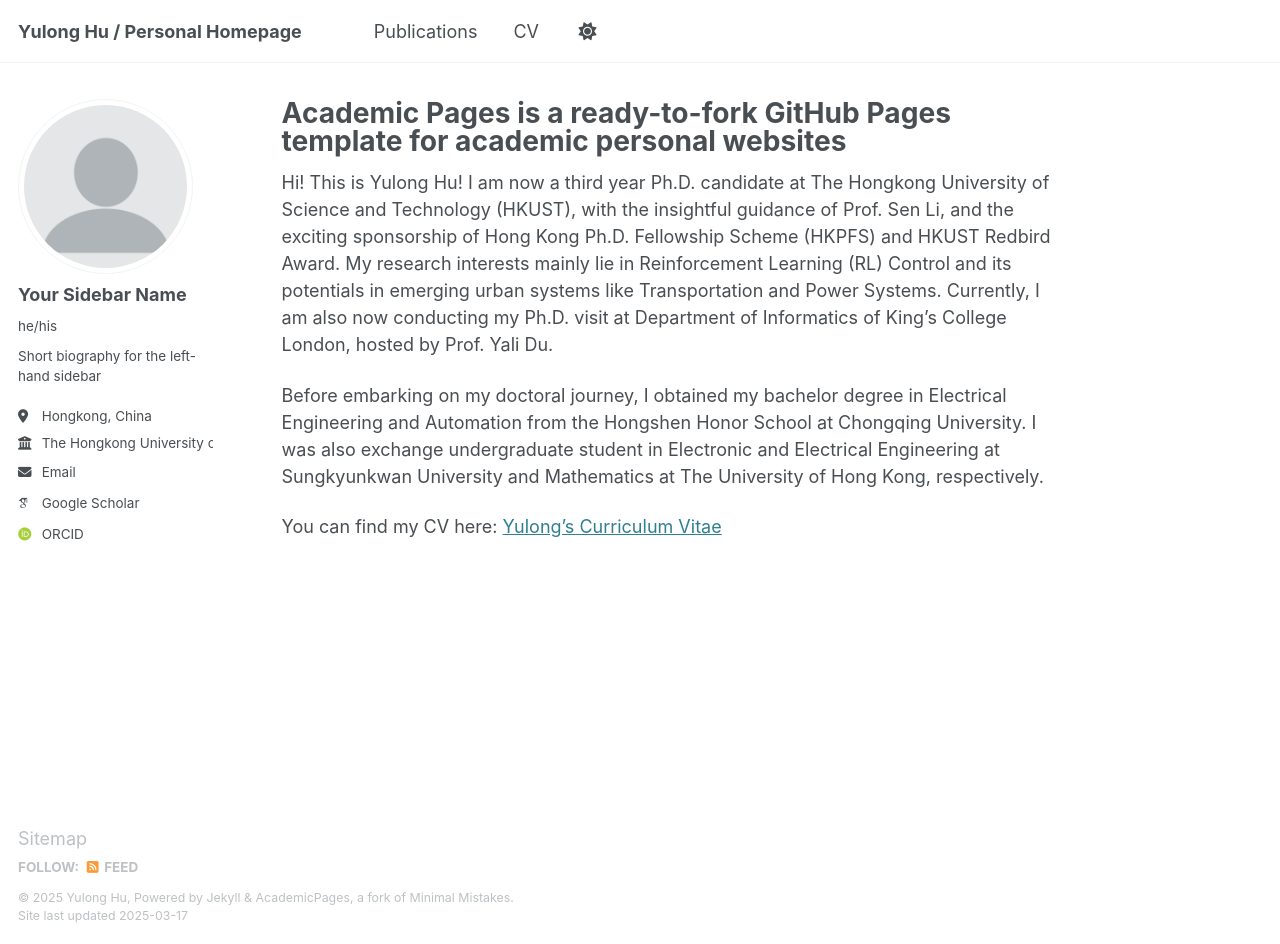
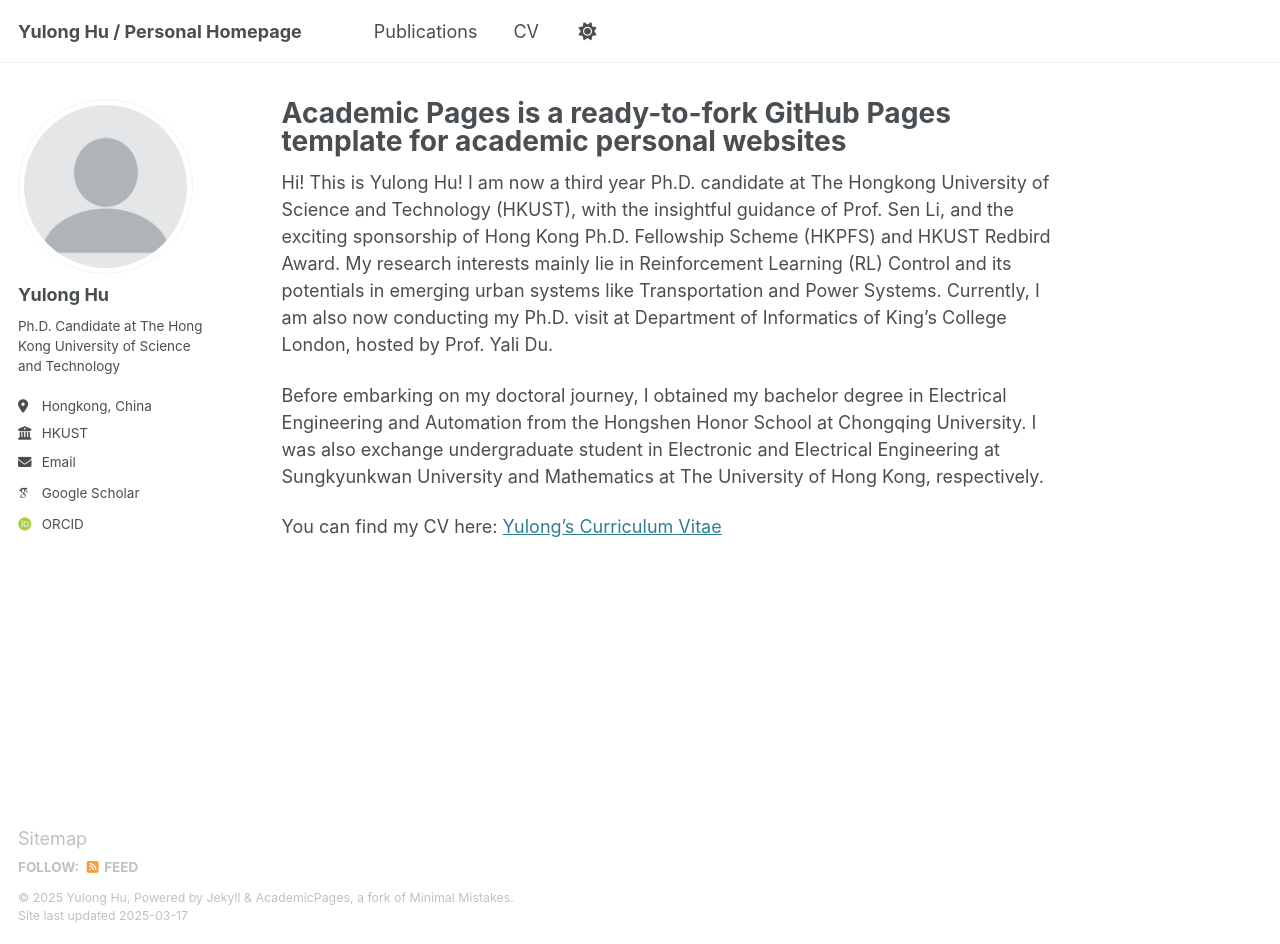
Before and after one commit to yulonghu2000/yulonghu2000.github.io, a Jekyll site: the page built from _pages/about.md, in a window 1280 px wide and 944 px high. Built offline with Jekyll 4.4.1, drawn with Linux system fonts in a browser that asks for light colours; some web fonts are replaced.

Commit message:
Update _config.yml

```diff
--- a/_config.yml
+++ b/_config.yml
@@ -23,11 +23,11 @@ repository               : "Randy0717/yulonghu.github.io"
 author:
   # Biographic information
   avatar           : "profile.png"
-  name             : "Your Sidebar Name"
-  pronouns         : "he/his"
-  bio              : "Short biography for the left-hand sidebar"
+  name             : "Yulong Hu"
+  pronouns         : ""
+  bio              : "Ph.D. Candidate at The Hong Kong University of Science and Technology"
   location         : "Hongkong, China"
-  employer         : "The Hongkong University of Science and Technology"
+  employer         : "HKUST"
   uri              : # URL
   email            : "yulong.hu@connect.ust.hk"
 
```
